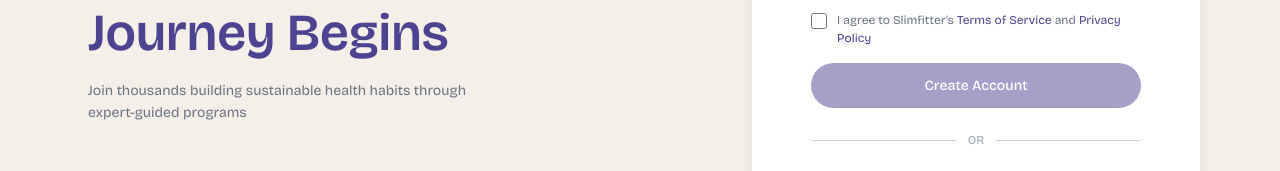
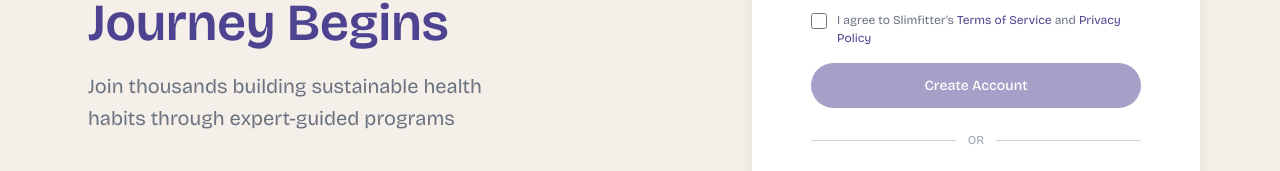
Before and after one commit to Ravindra-15/slimfitter, a React (Vite) app in the folder frontend/: page /signup in a window 1280 px wide. Shown: the part 449-620 px from the top of the page. Built offline with nearby package versions, Linux system fonts and the light colour scheme; no server answers.

Commit message:
SignUp+Login Page Text Bigger

```diff
--- a/frontend/src/pages/Customer/Login/Login.jsx
+++ b/frontend/src/pages/Customer/Login/Login.jsx
@@ -162,7 +162,7 @@ const Login = () => {
             <span className="text-[#4E4391]">Back to Slimfitter</span>
           </h1>
 
-          <p className="mt-4 text-[#6B7280] text-[14px] leading-[1.6] max-w-[420px] mx-auto md:mx-0">
+          <p className="mt-4 text-[#6B7280] text-[20px] leading-[1.6] max-w-[420px] mx-auto md:mx-0">
             Pick up right where you left off — your wellness goals are waiting
           </p>
         </div>
--- a/frontend/src/pages/Signup/Signup.jsx
+++ b/frontend/src/pages/Signup/Signup.jsx
@@ -115,7 +115,7 @@ const Signup = () => {
             <span className="text-[#4E4391]">Journey Begins</span>
           </h1>
 
-          <p className="mt-4 text-[#6B7280] text-[14px] leading-[1.6] max-w-[420px] mx-auto md:mx-0">
+          <p className="mt-4 text-[#6B7280] text-[20px] leading-[1.6] max-w-[420px] mx-auto md:mx-0">
             Join thousands building sustainable health habits through
             expert-guided programs
           </p>
@@ -234,8 +234,6 @@ const Signup = () => {
                 Log in
               </Link>
             </p>
-
-
           </div>
         </div>
       </div>
```
